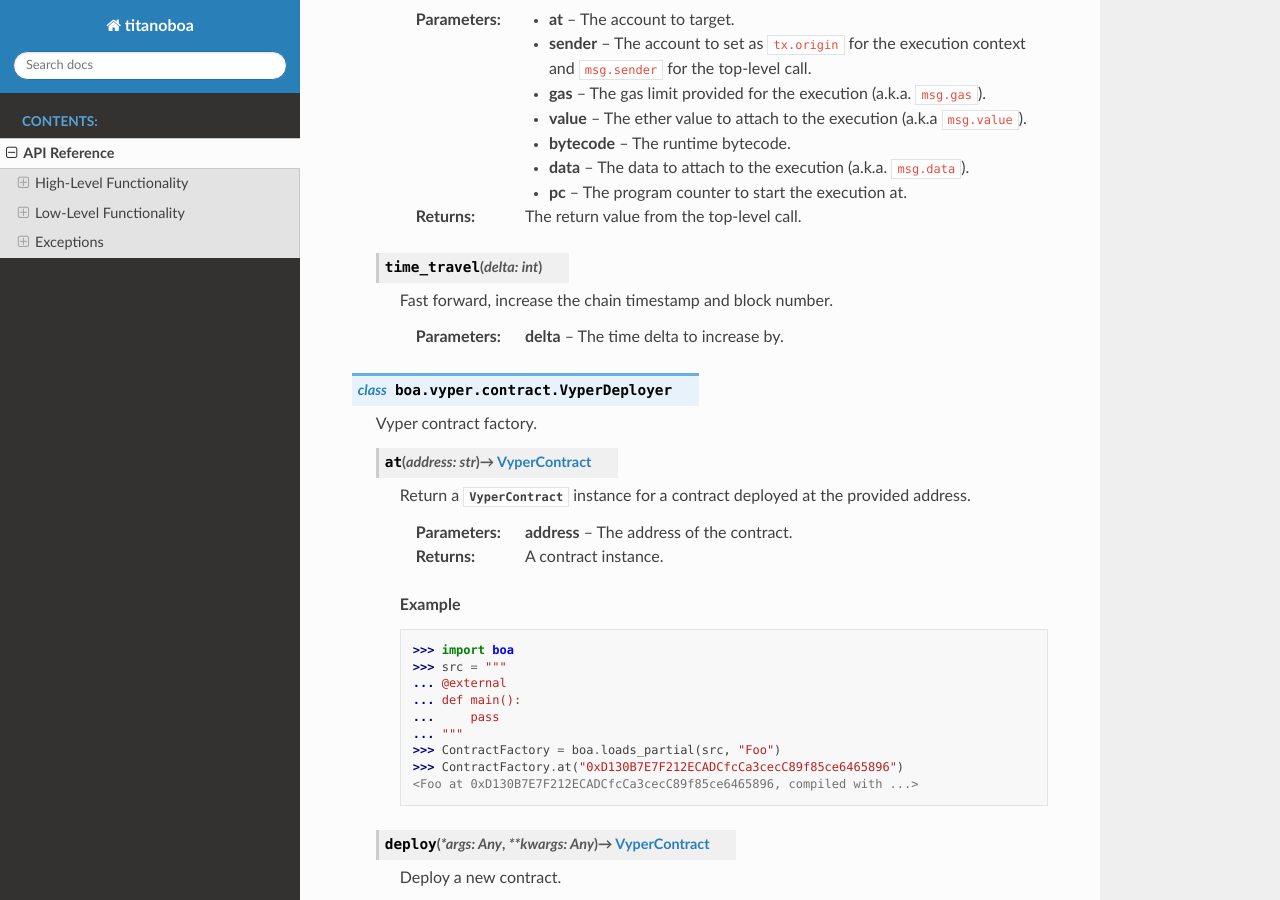
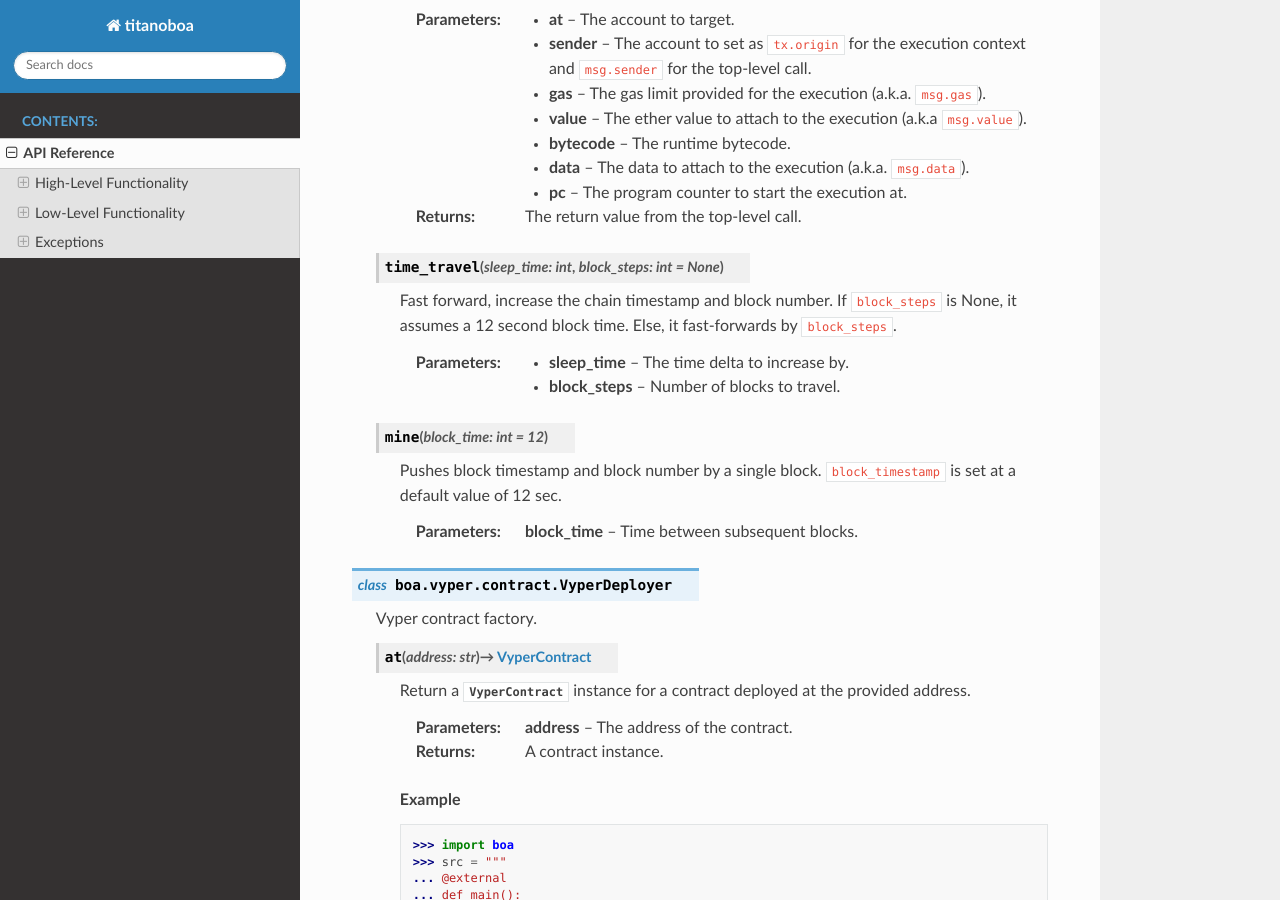
Before and after one commit to vyperlang/titanoboa, a Sphinx documentation site: the page built from docs/source/api.rst, in a window 1280 px wide and 900 px high, scrolled down 8515 px. Built offline with Sphinx 7.4.7 and the Read the Docs theme 2.0.0, drawn with Linux system fonts in a browser that asks for light colours.

Commit message:
added/updated docs

```diff
--- a/docs/source/api.rst
+++ b/docs/source/api.rst
@@ -451,11 +451,18 @@ Low-Level Functionality
         :param pc: The program counter to start the execution at.
         :returns: The return value from the top-level call.
 
-    .. method:: time_travel(delta: int)
+    .. method:: time_travel(sleep_time: int, block_steps: int = None)
 
-        Fast forward, increase the chain timestamp and block number.
+        Fast forward, increase the chain timestamp and block number. If ``block_steps`` is None, it assumes a 12 second block time. Else, it fast-forwards by ``block_steps``.
 
-        :param delta: The time delta to increase by.
+        :param sleep_time: The time delta to increase by.
+        :param block_steps: Number of blocks to travel.
+
+    .. method:: mine(block_time: int = 12)
+
+        Pushes block timestamp and block number by a single block. ``block_timestamp`` is set at a default value of 12 sec.
+
+        :param block_time: Time between subsequent blocks.
 
 
 .. module:: boa.vyper.contract
```
Also changed, not shown: 1 other file.
